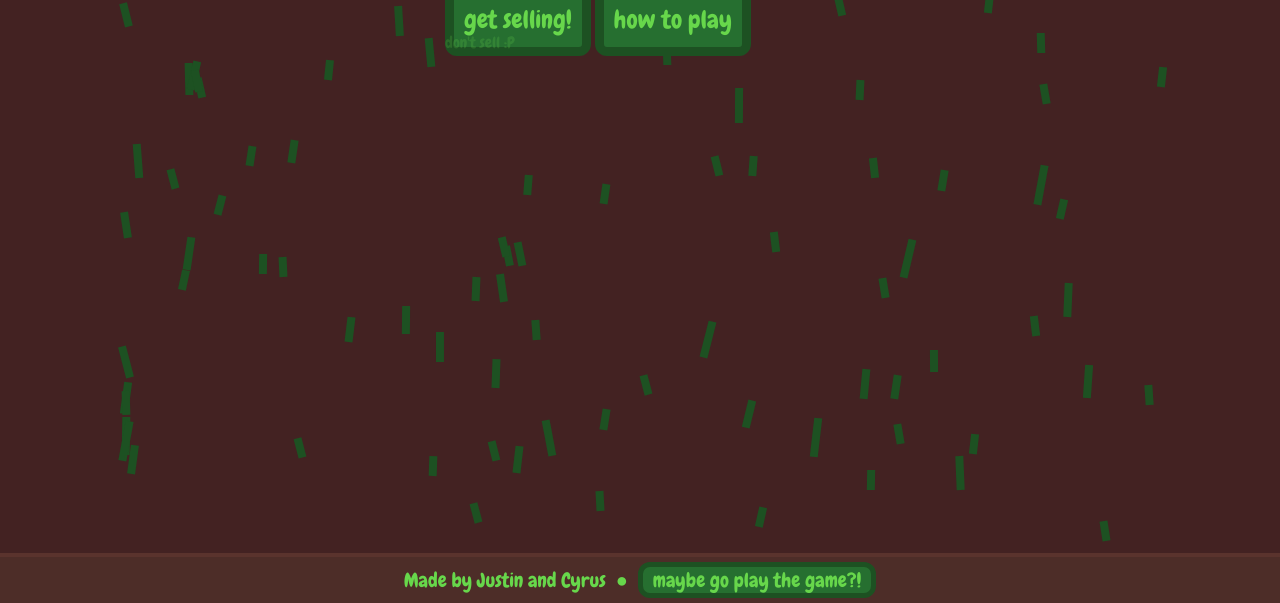
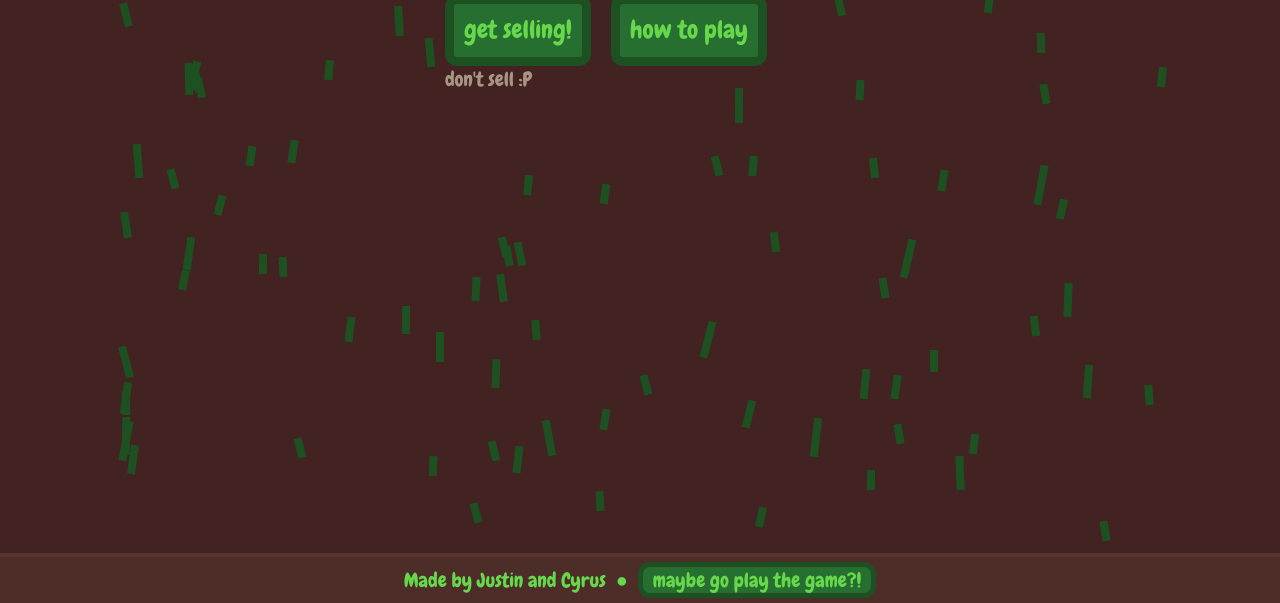
Before and after one commit to iamcyrusdaniel/crop-shop, a website: page home/index.html in a window 1280 px wide. Shown: the part 197-800 px from the top of the page. Drawn offline with Linux system fonts and the light colour scheme.

Commit message:
updated ghost text styling

```diff
--- a/home/styles.css
+++ b/home/styles.css
@@ -41,8 +41,14 @@
 }
 
 .ghostText {
-    margin-top: -3vh;
-    color: rgba(103, 215, 75, 20%);
+    font-size: 20px;
+    color: var(--footer-text);
+}
+
+.destinations {
+    display: flex;
+    gap: 20px;
+    margin-top: 10px;
 }
 
 body {
```
